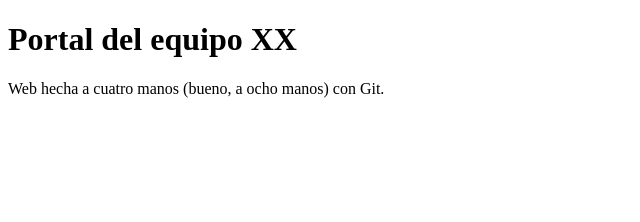
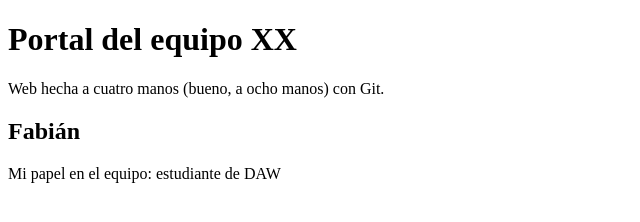
Before and after one commit to Alvarolf087/portal-equipo01, a plain HTML site: page index.html in a window 1280 px wide. Shown: the whole page, without its empty margins (0-640 px from the left). Drawn offline with Linux system fonts and the light colour scheme.

Commit message:
Añade presentacion de Fabián

```diff
--- a/index.html
+++ b/index.html
@@ -7,5 +7,9 @@
   <body>
     <h1>Portal del equipo XX</h1>
     <p>Web hecha a cuatro manos (bueno, a ocho manos) con Git.</p>
+	<section>
+		<h2>Fabián</h2>
+		<p>Mi papel en el equipo: estudiante de DAW</p>
+	</section>
   </body>
 </html>
```
